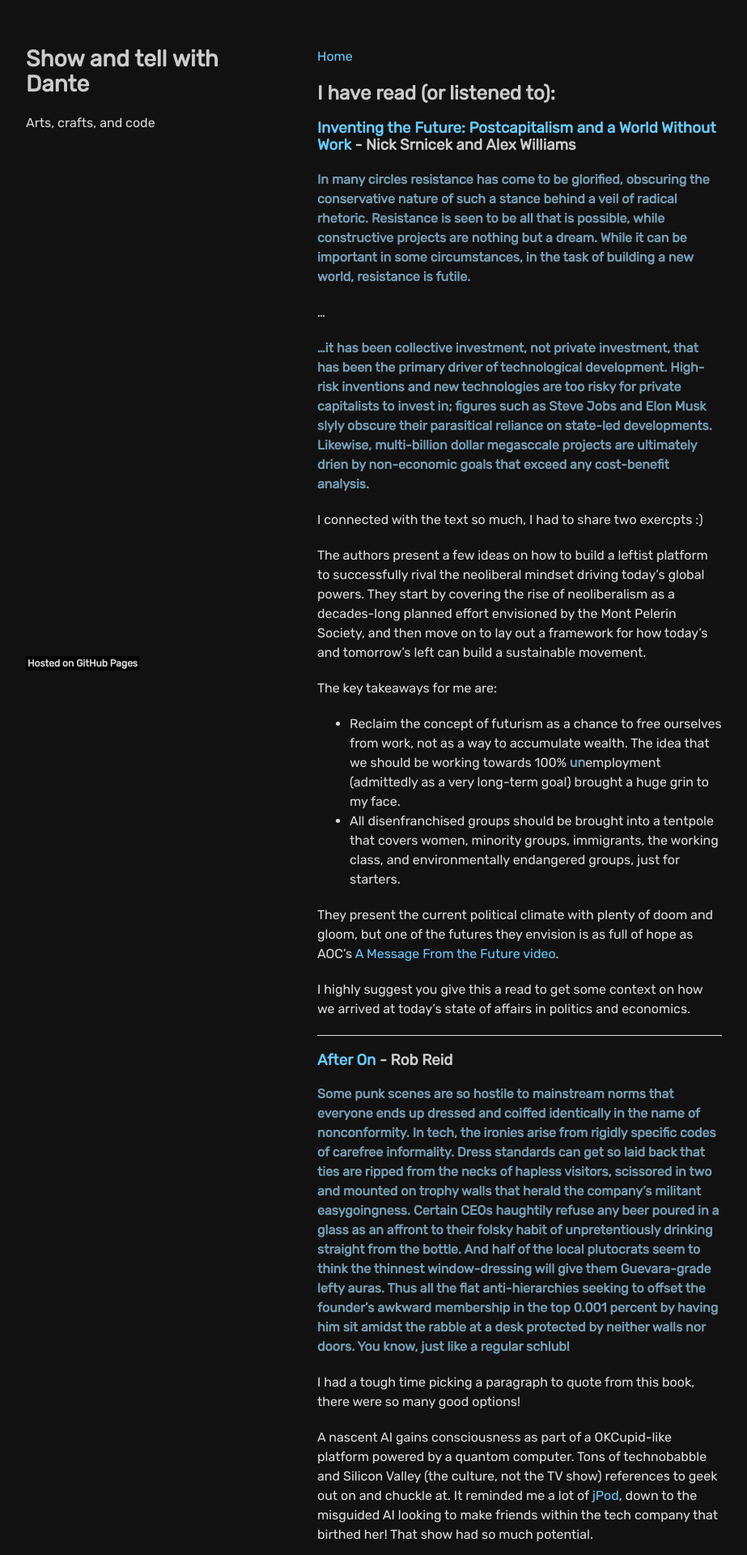
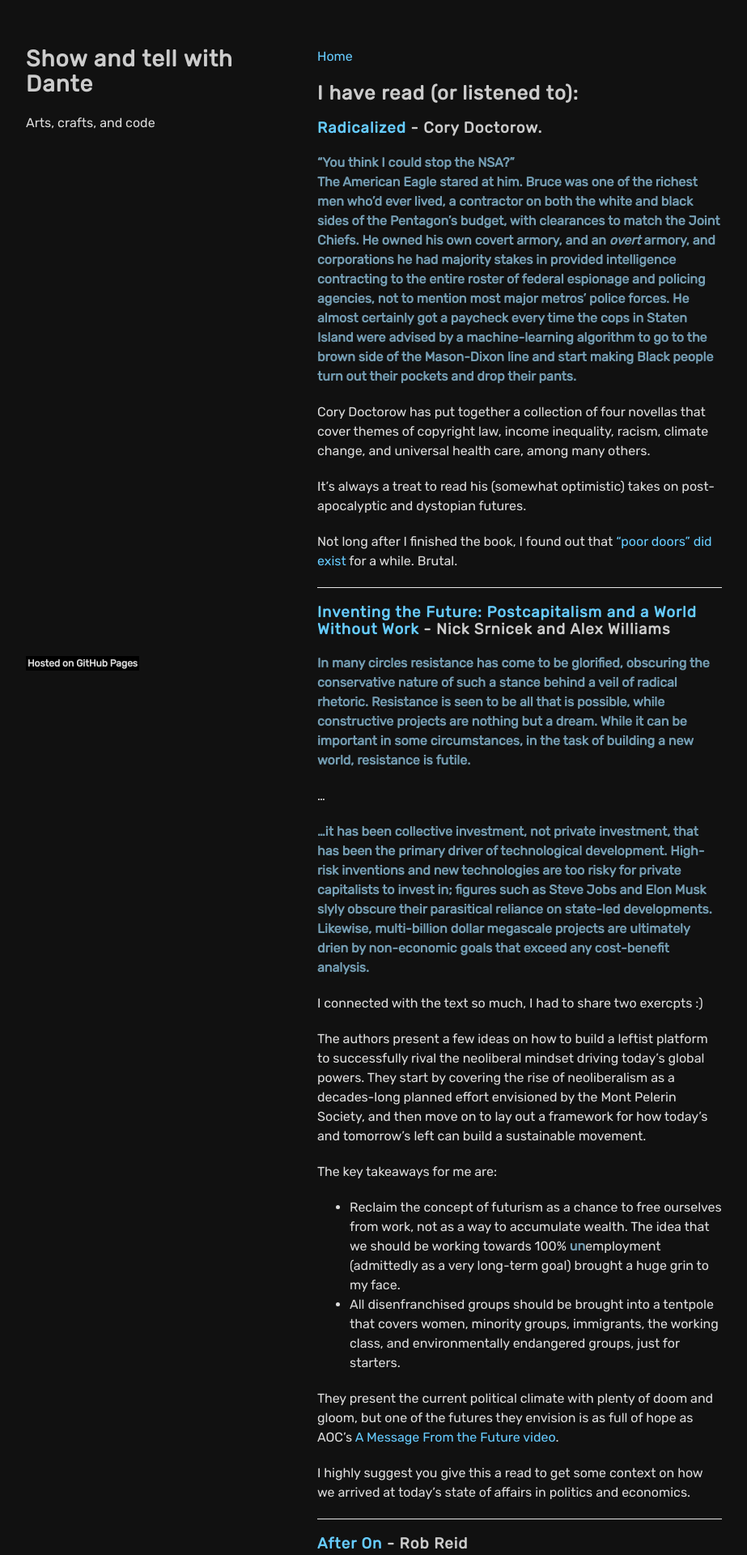
Before and after one commit to dasanchez/dasanchez.github.io, a Jekyll site: the page built from books.md, in a window 1280 px wide. Shown: the top 1920 px of the page at 81% size, without its empty margins (178-1101 px from the left). Built offline with Jekyll 4.4.1, drawn with Linux system fonts in a browser that asks for light colours.

Commit message:
Finished Radicalized

```diff
--- a/assets/css/style.scss
+++ b/assets/css/style.scss
@@ -9,6 +9,7 @@
 
 h1, h2, h3 {
     color: #ccc;
+    letter-spacing: 1px;
 }
 
 strong {
--- a/books.md
+++ b/books.md
@@ -6,13 +6,26 @@
 
 ## I have read (or listened to):
 
+### [Radicalized](https://craphound.com/radicalized-full/) - Cory Doctorow.
+
+**"You think I could stop the NSA?"**
+**The American Eagle stared at him. Bruce was one of the richest men who'd ever lived, a contractor on both the white and black sides of the Pentagon's budget, with clearances to match the Joint Chiefs. He owned his own covert armory, and an _overt_ armory, and corporations he had majority stakes in provided intelligence contracting to the entire roster of federal espionage and policing agencies, not to mention most major metros' police forces. He almost certainly got a paycheck every time the cops in Staten Island were advised by a machine-learning algorithm to go to the brown side of the Mason-Dixon line and start making Black people turn out their pockets and drop their pants.**
+
+Cory Doctorow has put together a collection of four novellas that cover themes of copyright law, income inequality, racism, climate change, and universal health care, among many others.
+
+It's always a treat to read his (somewhat optimistic) takes on post-apocalyptic and dystopian futures.
+
+Not long after I finished the book, I found out that ["poor doors" did exist](https://www.theguardian.com/us-news/2015/jun/29/new-york-poor-door-low-income-tenants-rent) for a while. Brutal.
+
+---
+
 ### [Inventing the Future: Postcapitalism and a World Without Work](https://en.wikipedia.org/wiki/Inventing_the_Future:_Postcapitalism_and_a_World_Without_Work) - Nick Srnicek and Alex Williams
 
 **In many circles resistance has come to be glorified, obscuring the conservative nature of such a stance behind a veil of radical rhetoric. Resistance is seen to be all that is possible, while constructive projects are nothing but a dream. While it can be important in some circumstances, in the task of building a new world, resistance is futile.**
 
 ...
 
-**...it has been collective investment, not private investment, that has been the primary driver of technological development. High-risk inventions and new technologies are too risky for private capitalists to invest in; figures such as Steve Jobs and Elon Musk slyly obscure their parasitical reliance on state-led developments. Likewise, multi-billion dollar megasccale projects are ultimately drien by non-economic goals that exceed any cost-benefit analysis.**
+**...it has been collective investment, not private investment, that has been the primary driver of technological development. High-risk inventions and new technologies are too risky for private capitalists to invest in; figures such as Steve Jobs and Elon Musk slyly obscure their parasitical reliance on state-led developments. Likewise, multi-billion dollar megascale projects are ultimately drien by non-economic goals that exceed any cost-benefit analysis.**
 
 I connected with the text so much, I had to share two exercpts :)
 
```
Also changed, not shown: index.md (+1 -1 lines).
